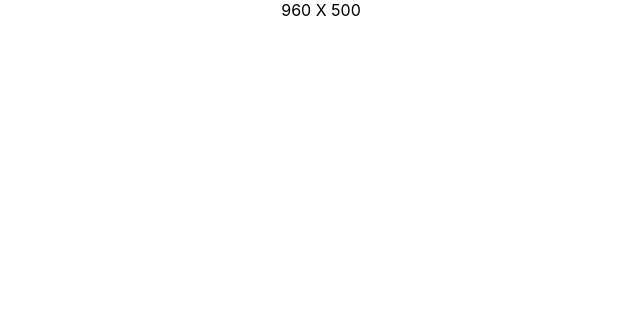
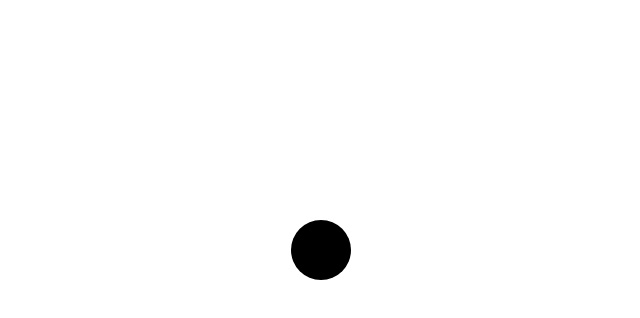
Before and after one commit to TheTeck/D3-Studies, a React (Create React App) app: page / in a window 1280 px wide. Shown: the top 318 px of the page, without its empty margins (319-959 px from the left). Built offline with nearby package versions, Linux system fonts and the light colour scheme.

Commit message:
Not really making a bar graph. This is a basic study of d3 in react by moving a circle around with the mouse

```diff
--- a/public/index.html
+++ b/public/index.html
@@ -29,7 +29,6 @@
   <body>
     <noscript>You need to enable JavaScript to run this app.</noscript>
     <div id="root"></div>
-    <svg width="960" height="500"></svg>
     <!--
       This HTML file is a template.
       If you open it directly in the browser, you will see an empty page.
--- a/src/App.js
+++ b/src/App.js
@@ -1,38 +1,41 @@
-import { select, json } from 'd3';
+import React, { useState, useCallback } from 'react';
 
 import './App.css';
 
+// const data = [
+  //   { "country": "China", "population": 1415046},
+  //   { "country": "India", "population": 1354052},
+  //   { "country": "United States", "population": 326767},
+  //   { "country": "Indonesia", "population": 266795},
+  //   { "country": "Brazil", "population": 210868},
+  //   { "country": "Pakistan", "population": 200814},
+  //   { "country": "Nigeria", "population": 195875},
+  //   { "country": "Bangladesh", "population": 166368},
+  //   { "country": "Russia", "population": 143965},
+  //   { "country": "Mexico", "population": 130759}
+  // ]
+
+const height = 500;
+const width = 960;
+const circleRadius = 30;
+const initialMousePos = { x: width / 2, y : height / 2};
+
 function App() {
 
-  const data = [
-    { "country": "China", "population": 1415046},
-    { "country": "India", "population": 1354052},
-    { "country": "United States", "population": 326767},
-    { "country": "Indonesia", "population": 266795},
-    { "country": "Brazil", "population": 210868},
-    { "country": "Pakistan", "population": 200814},
-    { "country": "Nigeria", "population": 195875},
-    { "country": "Bangladesh", "population": 166368},
-    { "country": "Russia", "population": 143965},
-    { "country": "Mexico", "population": 130759}
-  ]
+  const [mousePos, setMousePos] = useState(initialMousePos);
 
-  const svg = select('svg');
+  const handleMouseMove = useCallback(e => {
+    const { clientX, clientY } = e;
+    setMousePos({ x: clientX, y: clientY })
+  }, [setMousePos])
 
-  const height = +svg.attr('height');
-  const width = +svg.attr('width');
-
-  data.forEach(d => {
-    d.population = d.population * 1000;
-  })
-
-  console.log(data)
-
-
+  const svg = <svg width={width} height={height} onMouseMove={handleMouseMove}>
+    <circle cx={mousePos.x} cy={mousePos.y} r={circleRadius} />
+  </svg>
 
   return (
     <div className="App">
-        {width} X {height}
+      {svg}
     </div>
   );
 }
```
